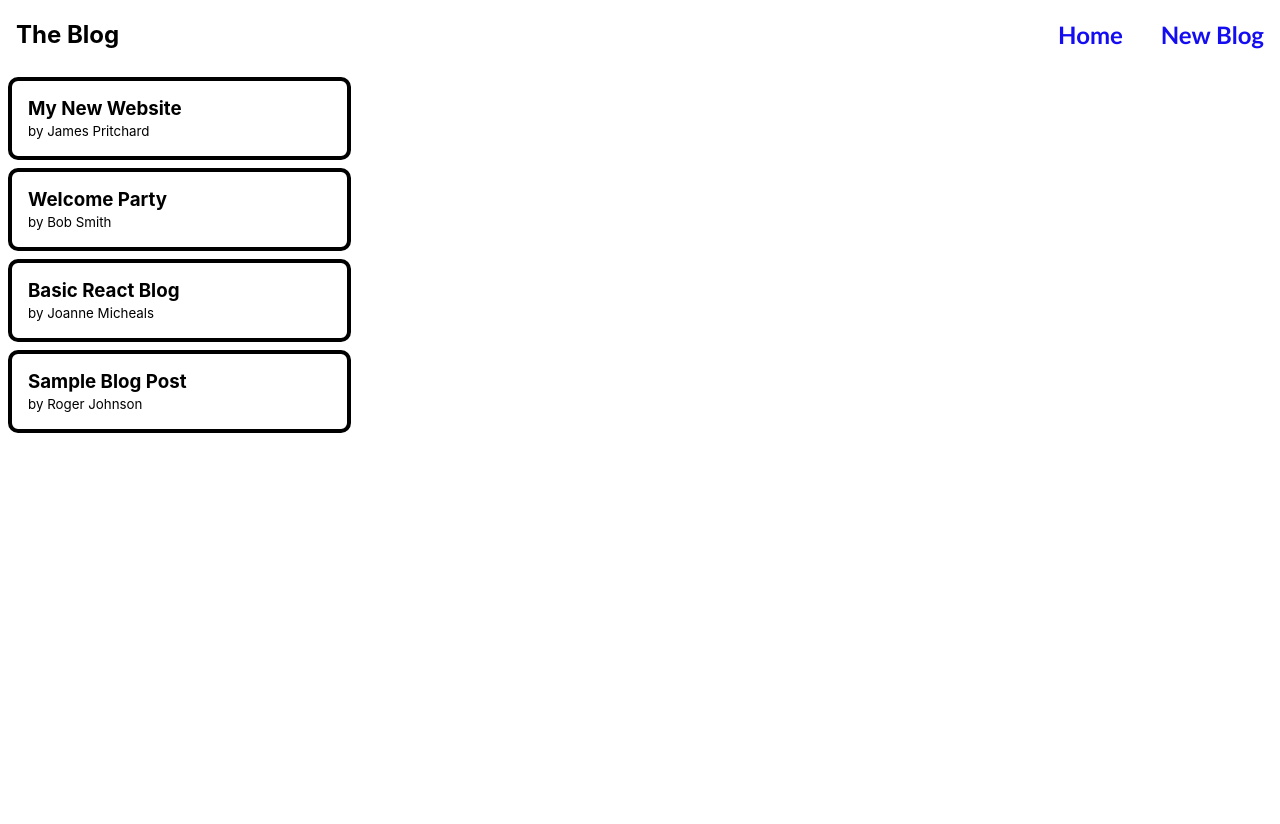
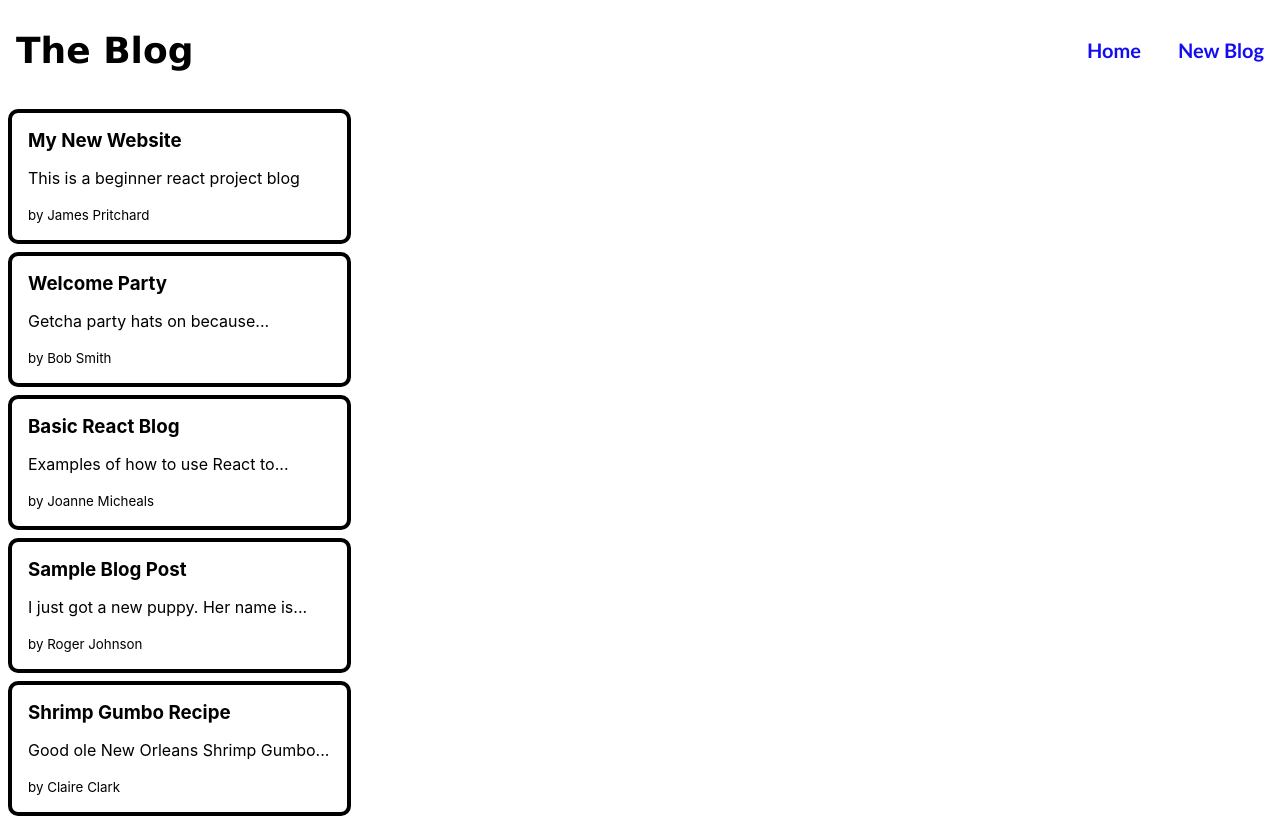
Before and after one commit to SuedePritch/ReactProjects, a React (Create React App) app: page / in a window 1280 px wide. Before the commit the page ends 800 px from the top, so only its background shows below. Built offline with nearby package versions, Linux system fonts and the light colour scheme.

Commit message:
styling and added content to blog

```diff
--- a/src/App.css
+++ b/src/App.css
@@ -6,6 +6,11 @@
 h3{
   margin:0;
   padding:0;
+}
+.mainTitle{
+  font-size: 2.25em;
+  font-family: Verdana, Geneva, Tahoma, sans-serif;
+  font-weight: 900;
 }
 .navbar{
   display: flex;
@@ -18,7 +23,7 @@ h3{
   justify-content: center;
   margin:0.25rem;
   padding:0.75rem;
-  font-size: 1.5rem;
+  font-size: 1.25em;
   font-weight: 700;
   font-family: 'Gill Sans', 'Gill Sans MT', Calibri, 'Trebuchet MS', sans-serif;
   text-decoration: none;
--- a/src/Home.js
+++ b/src/Home.js
@@ -2,10 +2,11 @@ import {useState} from 'react';
 
 const Home = () => {
     const [blog, setBlog] = useState([
-        {title: 'My New Website', body: 'lorem ipsum...', author: 'James Pritchard', id:1},
-        {title: 'Welcome Party', body: 'lorem ipsum...', author: 'Bob Smith', id:2},
-        {title: 'Basic React Blog', body: 'lorem ipsum...', author: 'Joanne Micheals', id:3},
-        {title: 'Sample Blog Post', body: 'lorem ipsum...', author: 'Roger Johnson', id:4}
+        {title: 'My New Website', body: 'This is a beginner react project blog', author: 'James Pritchard', id:1},
+        {title: 'Welcome Party', body: 'Getcha party hats on because...', author: 'Bob Smith', id:2},
+        {title: 'Basic React Blog', body: 'Examples of how to use React to...', author: 'Joanne Micheals', id:3},
+        {title: 'Sample Blog Post', body: 'I just got a new puppy. Her name is...', author: 'Roger Johnson', id:4},
+        {title: 'Shrimp Gumbo Recipe', body: 'Good ole New Orleans Shrimp Gumbo...', author: 'Claire Clark', id:5}
     ])
 
     return (
@@ -13,6 +14,7 @@ const Home = () => {
             {blog.map((blog)=>(
                 <div className="blog-preview" key={blog.id}>
                     <h3> {blog.title} </h3>
+                    <p>{blog.body}</p>
                     <small> by {blog.author} </small>
                 </div>
             ))}
--- a/src/Navbar.js
+++ b/src/Navbar.js
@@ -1,7 +1,7 @@
 const Navbar = () => {
     return (
 		<nav className="navbar">
-			<h1>The Blog</h1>
+			<h1 className="mainTitle">The Blog</h1>
 			<div className="links">
 				<a href="/">Home </a>
 				<a href="/create">New Blog </a>
```
